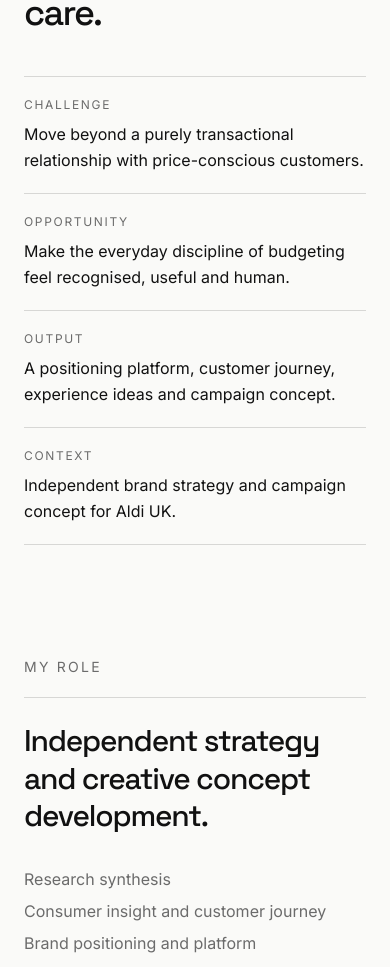
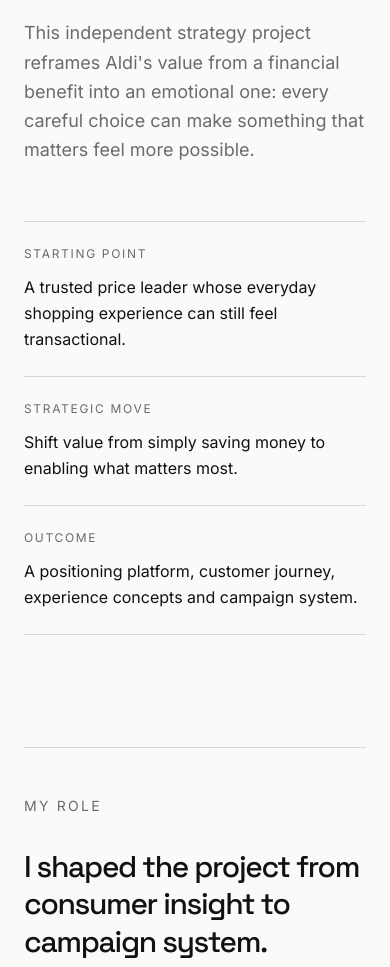
Before and after one commit to AmV300/adhvaid-portfolio, a Next.js app: page /work/aldi in a window 390 px wide. Shown: the part 1020-1987 px from the top of the page. Built offline with nearby package versions, Linux system fonts and the light colour scheme.

Commit message:
Refine Aldi case study

```diff
--- a/app/work/aldi/page.tsx
+++ b/app/work/aldi/page.tsx
@@ -7,7 +7,9 @@
 import { SiteHeader } from "@/components/SiteHeader";
 const navigation = [
   { label: "Overview", href: "#overview" },
+  { label: "My Role", href: "#role" },
   { label: "Big Idea", href: "#big-idea" },
+  { label: "Challenge", href: "#challenge" },
   { label: "Insight", href: "#insight" },
   { label: "Strategy", href: "#strategy" },
   { label: "Process", href: "#process" },
@@ -49,75 +51,93 @@
 
 <div className="mx-auto max-w-7xl px-6 pb-28 pt-16 md:px-10 md:pt-20">
   <article className="max-w-4xl space-y-28">
-          <section id="overview" className="scroll-mt-10">
+      <section id="overview" className="scroll-mt-24">
   <p className="text-sm uppercase tracking-[0.16em] text-[#6B6B6B]">
     Project Overview
   </p>
 
-            <h2 className="font-display mt-5 max-w-3xl text-4xl font-medium leading-tight tracking-[-0.05em] md:text-5xl">
-              Aldi has earned trust through price. This project explores how it
-              could earn recognition through care.
+  <h2 className="font-display mt-6 max-w-4xl text-4xl font-medium leading-[1.02] tracking-[-0.055em] md:text-6xl">
+    Aldi has earned trust by making low prices dependable. The opportunity was
+    to show the care those savings protect.
   </h2>
 
-            <div className="mt-10 grid border-t border-[#111111]/15 sm:grid-cols-2">
-              <div className="border-b border-[#111111]/15 py-5 sm:pr-8">
+  <p className="mt-7 max-w-2xl text-lg leading-relaxed text-[#6B6B6B]">
+    This independent strategy project reframes Aldi&apos;s value from a
+    financial benefit into an emotional one: every careful choice can make
+    something that matters feel more possible.
+  </p>
+
+  <dl className="mt-14 grid border-y border-[#111111]/15 md:grid-cols-3">
+    <div className="py-6 md:pr-7">
+      <dt className="text-xs uppercase tracking-[0.14em] text-[#6B6B6B]">
+        Starting Point
+      </dt>
+      <dd className="mt-3 leading-relaxed">
+        A trusted price leader whose everyday shopping experience can still
+        feel transactional.
+      </dd>
+    </div>
+
+    <div className="border-t border-[#111111]/15 py-6 md:border-l md:border-t-0 md:px-7">
+      <dt className="text-xs uppercase tracking-[0.14em] text-[#6B6B6B]">
+        Strategic Move
+      </dt>
+      <dd className="mt-3 leading-relaxed">
+        Shift value from simply saving money to enabling what matters most.
+      </dd>
+    </div>
+
+    <div className="border-t border-[#111111]/15 py-6 md:border-l md:border-t-0 md:pl-7">
+      <dt className="text-xs uppercase tracking-[0.14em] text-[#6B6B6B]">
+        Outcome
+      </dt>
+      <dd className="mt-3 leading-relaxed">
+        A positioning platform, customer journey, experience concepts and
+        campaign system.
+      </dd>
+    </div>
+  </dl>
+</section>
+
+<section id="role" className="scroll-mt-24 border-t border-[#111111]/15 pt-12">
+  <div className="grid gap-8 md:grid-cols-12">
+    <p className="text-sm uppercase tracking-[0.16em] text-[#6B6B6B] md:col-span-4">
+      My Role
+    </p>
+
+    <div className="md:col-span-8">
+      <h2 className="font-display max-w-2xl text-3xl font-medium leading-tight tracking-[-0.045em] md:text-4xl">
+        I shaped the project from consumer insight to campaign system.
+      </h2>
+
+      <p className="mt-5 max-w-xl leading-relaxed text-[#6B6B6B]">
+        An independent strategy and creative direction project exploring how
+        Aldi could bring more recognition and reassurance into everyday
+        budgeting.
+      </p>
+
+      <div className="mt-10 grid border-t border-[#111111]/15 pt-5 sm:grid-cols-2">
+        <div>
           <p className="text-xs uppercase tracking-[0.14em] text-[#6B6B6B]">
-                  Challenge
+            Scope
           </p>
-                <p className="mt-2 leading-relaxed">
-                  Move beyond a purely transactional relationship with
-                  price-conscious customers.
+          <p className="mt-3 leading-relaxed">
+            Research synthesis, consumer insight, customer journey and brand
+            positioning.
           </p>
         </div>
 
-              <div className="border-b border-[#111111]/15 py-5 sm:pl-8">
+        <div className="mt-6 sm:mt-0">
           <p className="text-xs uppercase tracking-[0.14em] text-[#6B6B6B]">
-                  Opportunity
+            Creative Development
           </p>
-                <p className="mt-2 leading-relaxed">
-                  Make the everyday discipline of budgeting feel recognised,
-                  useful and human.
-                </p>
-              </div>
-
-              <div className="border-b border-[#111111]/15 py-5 sm:pr-8">
-                <p className="text-xs uppercase tracking-[0.14em] text-[#6B6B6B]">
-                  Output
-                </p>
-                <p className="mt-2 leading-relaxed">
-                  A positioning platform, customer journey, experience ideas and
-                  campaign concept.
-                </p>
-              </div>
-
-              <div className="border-b border-[#111111]/15 py-5 sm:pl-8">
-                <p className="text-xs uppercase tracking-[0.14em] text-[#6B6B6B]">
-                  Context
-                </p>
-                <p className="mt-2 leading-relaxed">
-                  Independent brand strategy and campaign concept for Aldi UK.
+          <p className="mt-3 leading-relaxed">
+            Campaign platform, experience concepts, Hero Film and social
+            content direction.
           </p>
         </div>
       </div>
-          </section>
-
-          <section id="role" className="scroll-mt-10">
-            <p className="text-sm uppercase tracking-[0.16em] text-[#6B6B6B]">
-              My Role
-            </p>
-
-            <div className="mt-5 grid gap-8 border-t border-[#111111]/15 pt-6 md:grid-cols-2">
-              <p className="font-display text-3xl font-medium leading-tight tracking-[-0.04em]">
-                Independent strategy and creative concept development.
-              </p>
-
-              <ul className="space-y-2 text-[#6B6B6B]">
-                <li>Research synthesis</li>
-                <li>Consumer insight and customer journey</li>
-                <li>Brand positioning and platform</li>
-                <li>Experience concept development</li>
-                <li>Campaign and social content direction</li>
-              </ul>
+    </div>
   </div>
 </section>
 
@@ -144,56 +164,89 @@
             </p>
           </section>
 
-          <section id="insight" className="scroll-mt-10">
-            <p className="text-sm uppercase tracking-[0.16em] text-[#6B6B6B]">
-              The Human Insight
+          <section
+  id="challenge"
+  className="scroll-mt-24 border-t border-[#111111]/15 pt-12"
+>
+  <div className="grid gap-8 md:grid-cols-12">
+    <p className="text-sm uppercase tracking-[0.16em] text-[#6B6B6B] md:col-span-4">
+      The Challenge
     </p>
 
-            <h2 className="font-display mt-5 max-w-3xl text-4xl font-medium leading-tight tracking-[-0.05em] md:text-5xl">
-              People don&apos;t budget because they want to. They budget because
-              they care.
+    <div className="md:col-span-8">
+      <h2 className="font-display max-w-3xl text-3xl font-medium leading-[1.02] tracking-[-0.05em] md:text-5xl">
+        Aldi is trusted for low prices, but price alone can leave a relationship
+        feeling transactional.
       </h2>
 
-            <div className="mt-10 grid gap-6 md:grid-cols-2">
-              <div className="bg-[#E8E5DB] p-6 md:p-8">
-                <p className="text-xs uppercase tracking-[0.14em] text-[#6B6B6B]">
-                  Audience
+      <div className="mt-12 grid gap-8 border-t border-[#111111]/15 pt-6 md:grid-cols-2">
+        <div>
+          <p className="font-display text-7xl font-medium leading-none tracking-[-0.07em] md:text-8xl">
+            78%
           </p>
-                <p className="font-display mt-4 text-3xl font-medium tracking-[-0.04em]">
-                  Emma, 32
-                </p>
-                <p className="mt-4 leading-relaxed text-[#6B6B6B]">
-                  A primary school teacher and mother of two in Leeds. She plans
-                  meals, checks prices and sticks to a list so she can give her
-                  children opportunities without added stress.
+          <p className="mt-3 max-w-xs text-sm leading-relaxed text-[#6B6B6B]">
+            of financially pressured shoppers are buying cheaper groceries.
           </p>
         </div>
 
-              <div className="border border-[#111111]/15 p-6 md:p-8">
-                <p className="text-xs uppercase tracking-[0.14em] text-[#6B6B6B]">
-                  Customer Journey
-                </p>
-                <div className="mt-5 space-y-5">
-                  <p>
-                    <span className="font-medium">Before:</span> determined and
-                    hopeful while planning carefully.
-                  </p>
-                  <p>
-                    <span className="font-medium">During:</span> focused, but
-                    weighed down by constant trade-offs.
-                  </p>
-                  <p>
-                    <span className="font-medium">After:</span> relieved and
-                    proud when the total confirms her effort.
+        <p className="max-w-md text-lg leading-relaxed text-[#6B6B6B]">
+          Budgeting is rarely just about spending less. It is about protecting
+          the people, plans and small moments that matter. The opportunity was
+          to make Aldi&apos;s practical value feel more emotionally understood.
         </p>
       </div>
     </div>
   </div>
 </section>
+          <section
+  id="insight"
+  className="scroll-mt-24 border-t border-[#111111]/15 pt-12"
+>
+  <div className="grid gap-8 md:grid-cols-12">
+    <p className="text-sm uppercase tracking-[0.16em] text-[#6B6B6B] md:col-span-4">
+      Research &amp; Insight
+    </p>
 
+    <div className="md:col-span-8">
+      <h2 className="font-display max-w-3xl text-4xl font-medium leading-[1.02] tracking-[-0.055em] md:text-6xl">
+        People don&apos;t budget because they want to. They budget because they
+        care.
+      </h2>
+
+      <p className="mt-7 max-w-2xl text-lg leading-relaxed text-[#6B6B6B]">
+        As costs rise, everyday decisions become an often invisible form of
+        care: checking prices, planning ahead, and finding ways to make what
+        matters still possible.
+      </p>
+
+      <div className="mt-12 grid border-y border-[#111111]/15 md:grid-cols-2">
+        <div className="py-6 md:pr-8">
+          <p className="text-sm uppercase tracking-[0.14em] text-[#6B6B6B]">
+            The Behaviour
+          </p>
+          <p className="mt-4 max-w-md leading-relaxed">
+            Comparing, planning and choosing lower-priced essentials is not
+            simply cost-cutting. It is a way to protect normality and hold on
+            to what comes next.
+          </p>
+        </div>
+
+        <div className="border-t border-[#111111]/15 py-6 md:border-l md:border-t-0 md:pl-8">
+          <p className="text-sm uppercase tracking-[0.14em] text-[#6B6B6B]">
+            The Insight
+          </p>
+          <p className="mt-4 max-w-md leading-relaxed">
+            When a brand only talks about price, it can miss the emotional work
+            behind the basket. Aldi had an opportunity to recognise that work.
+          </p>
+        </div>
+      </div>
+    </div>
+  </div>
+</section>
           <section id="strategy" className="scroll-mt-10">
             <p className="text-sm uppercase tracking-[0.16em] text-[#6B6B6B]">
-              Strategic Response
+              Strategy
             </p>
 
             <h2 className="font-display mt-5 text-4xl font-medium tracking-[-0.05em] md:text-5xl">
```
Lines whose indentation alone changed are shown as unchanged.
